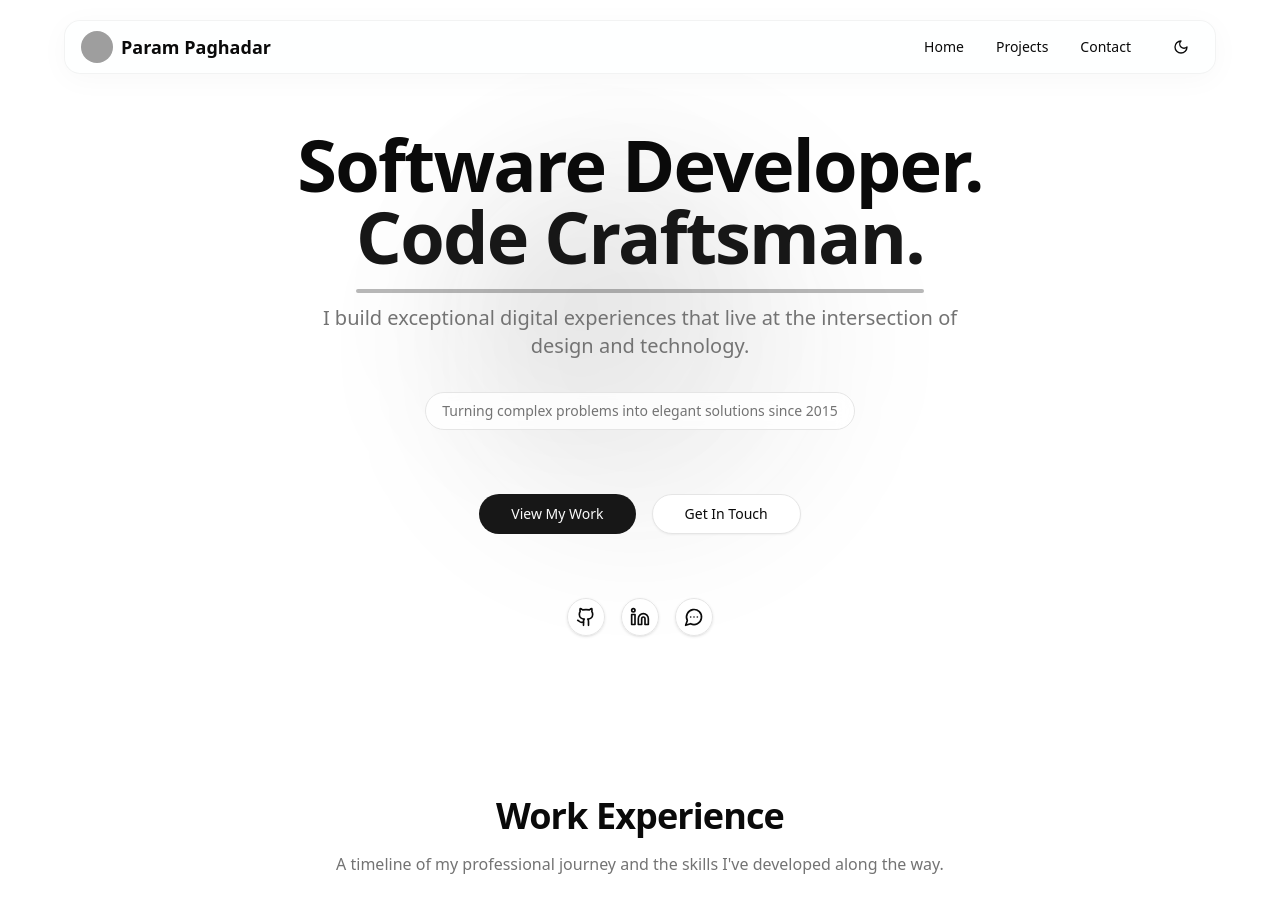
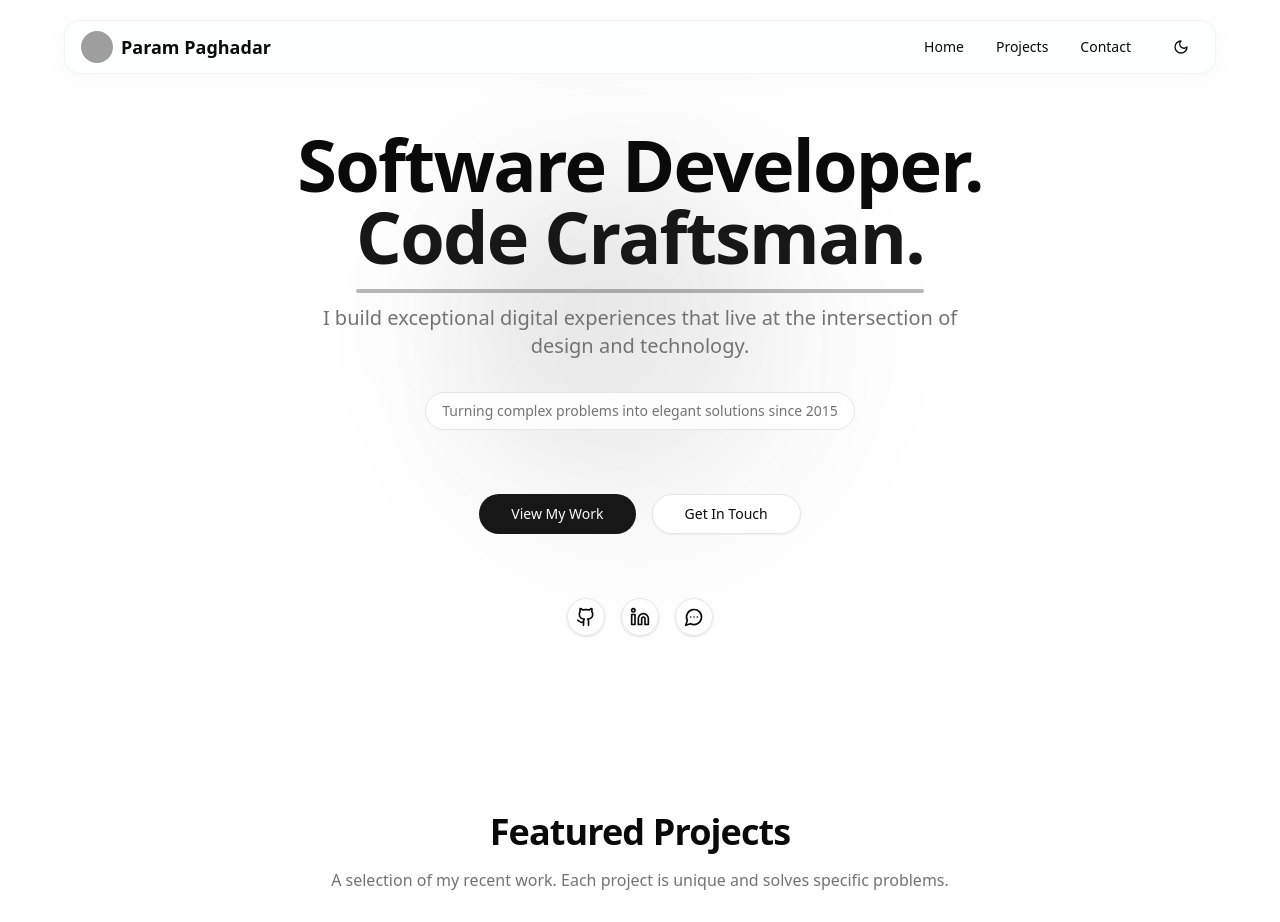
Before and after one commit to parax22/parampaghadar, a Next.js app: page / in a window 1280 px wide. Shown: the top 922 px of the page. Built offline with nearby package versions, Linux system fonts and the light colour scheme; grey boxes are pictures that could not be loaded.

Commit message:
Comment WorkExperience fromm Page File

```diff
--- a/src/app/page.tsx
+++ b/src/app/page.tsx
@@ -15,7 +15,7 @@ export default function Home() {
     <>
       <main className="w-full lg:w-[90%] mx-auto flex flex-col justify-center items-center">
         <Hero />
-        <WorkExperience />
+        {/* <WorkExperience /> */}
         <Projects />
         <BottomHero />
         <ContactSection />
```
